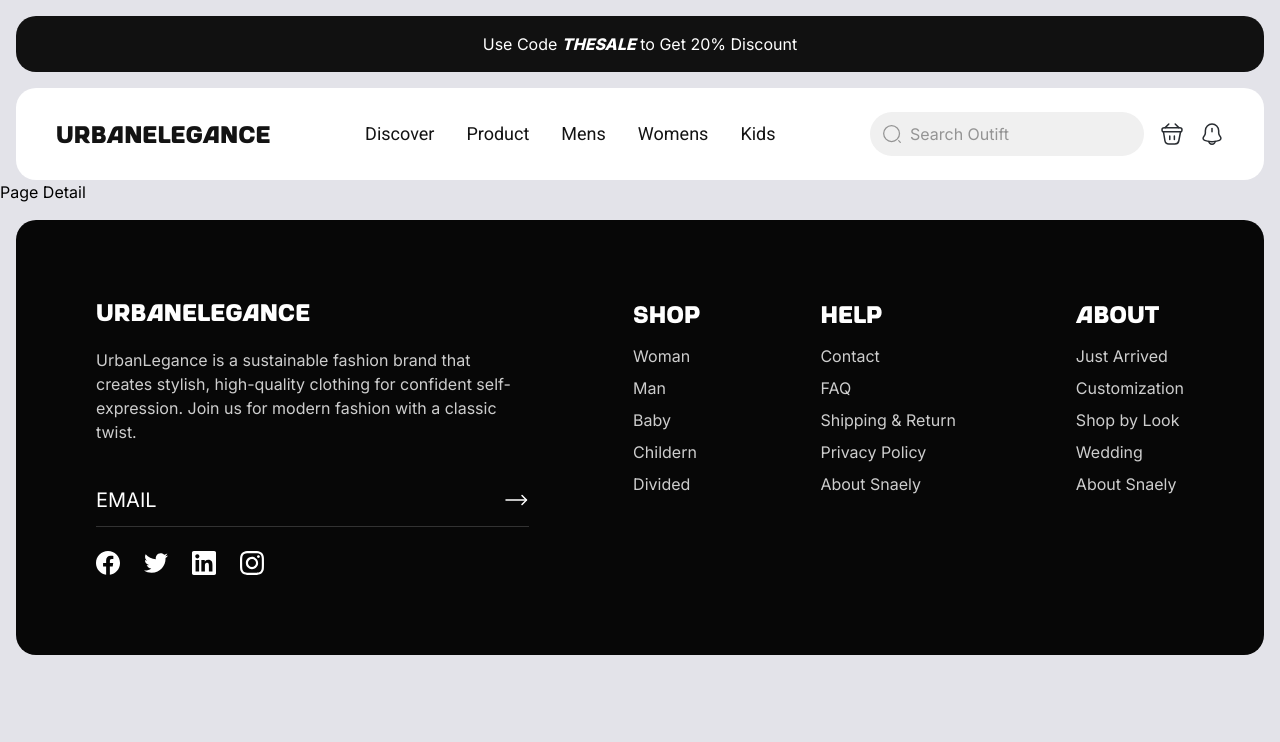
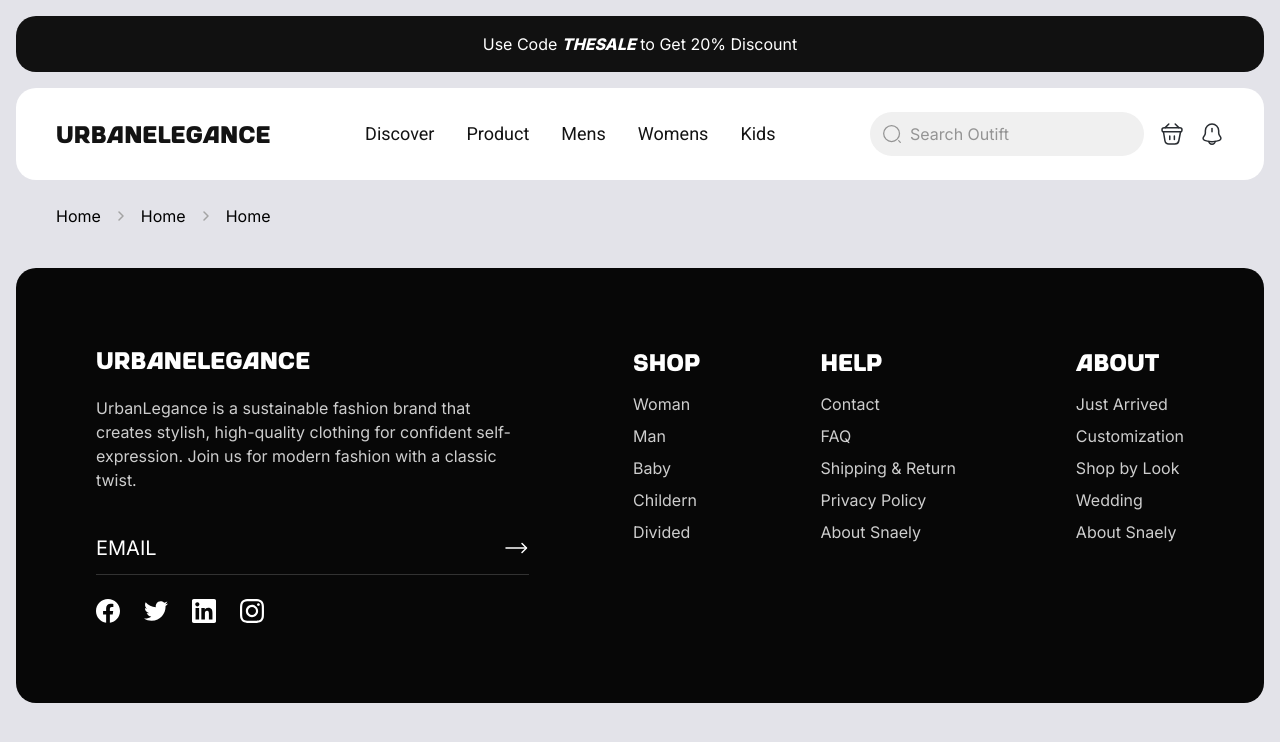
Before and after one commit to iniadnan/nextjs-ecommerce-fashion, a Next.js app: page /product/hello-world in a window 1280 px wide. Shown: the top 742 px of the page. Built offline with nearby package versions, Linux system fonts and the light colour scheme.

Commit message:
add: extract the breadcrumb

```diff
--- a/src/app/(front)/product/[slug]/page.tsx
+++ b/src/app/(front)/product/[slug]/page.tsx
@@ -1,5 +1,13 @@
+import Breadcrumb from "@/components/front/breadcrumb";
+
 export default function Page() {
     return (
-        <h1>Page Detail</h1>
+        <>
+            <div className="w-full px-4">
+                <div className="w-full py-6 px-10">
+                    <Breadcrumb />
+                </div>
+            </div>
+        </>
     )
 }
--- a/src/app/(front)/product/page.tsx
+++ b/src/app/(front)/product/page.tsx
@@ -1,24 +1,14 @@
 import AsideFilter from "@/components/front/aside-filter";
+import Breadcrumb from "@/components/front/breadcrumb";
 import CardProduct from "@/components/front/cards/card-product";
 import Pagination from "@/components/front/pagination";
-import Link from "next/link";
 
 export default function Page() {
     return (
         <>
             <section className="w-full px-4">
                 <div className="w-full py-6 px-10">
-                    <div className="flex items-center gap-x-2 mb-4">
-                        <Link href="/">Home</Link>
-                        <svg width="24" height="24" viewBox="0 0 24 24" fill="none" xmlns="http://www.w3.org/2000/svg">
-                            <path d="M10 16L14 12L10 8" stroke="#A3A3A3" stroke-width="1.5" stroke-linecap="round" stroke-linejoin="round" />
-                        </svg>
-                        <Link href="/">Home</Link>
-                        <svg width="24" height="24" viewBox="0 0 24 24" fill="none" xmlns="http://www.w3.org/2000/svg">
-                            <path d="M10 16L14 12L10 8" stroke="#A3A3A3" stroke-width="1.5" stroke-linecap="round" stroke-linejoin="round" />
-                        </svg>
-                        <Link href="/">Home</Link>
-                    </div>
+                    <Breadcrumb />
                     <div className="flex items-center justify-between">
                         <h1 className="text-[32px] text-[#171717] leading-[40px]">Search Result (48) <span className="text-[#E16F3D]">“Casual”</span></h1>
                         <div className="relative">
--- /dev/null
+++ b/src/components/front/breadcrumb.tsx
@@ -0,0 +1,17 @@
+import Link from "next/link";
+
+export default function Breadcrumb() {
+    return (
+        <div className="flex items-center gap-x-2">
+            <Link href="/">Home</Link>
+            <svg width="24" height="24" viewBox="0 0 24 24" fill="none" xmlns="http://www.w3.org/2000/svg">
+                <path d="M10 16L14 12L10 8" stroke="#A3A3A3" strokeWidth="1.5" strokeLinecap="round" strokeLinejoin="round" />
+            </svg>
+            <Link href="/">Home</Link>
+            <svg width="24" height="24" viewBox="0 0 24 24" fill="none" xmlns="http://www.w3.org/2000/svg">
+                <path d="M10 16L14 12L10 8" stroke="#A3A3A3" strokeWidth="1.5" strokeLinecap="round" strokeLinejoin="round" />
+            </svg>
+            <Link href="/">Home</Link>
+        </div>
+    )
+}
--- a/src/components/front/pagination.tsx
+++ b/src/components/front/pagination.tsx
@@ -3,7 +3,7 @@ export default function Pagination() {
         <div className="h-[32px] w-full flex justify-center items-center gap-x-3 text-base text-[#171717]">
             <button type="button" className="h-full flex items-center gap-x-2 px-2 rounded-full border border-[#E5E5E5]">
                 <svg width="25" height="24" viewBox="0 0 25 24" fill="none" xmlns="http://www.w3.org/2000/svg">
-                    <path d="M14.9863 8L10.9863 12L14.9863 16" stroke="#171717" stroke-width="1.5" stroke-linecap="round" stroke-linejoin="round" />
+                    <path d="M14.9863 8L10.9863 12L14.9863 16" stroke="#171717" strokeWidth="1.5" strokeLinecap="round" strokeLinejoin="round" />
                 </svg>
                 Previous
             </button>
@@ -15,7 +15,7 @@ export default function Pagination() {
             <button type="button" className="h-full flex items-center gap-x-2 px-2 rounded-full border border-[#E5E5E5]">
                 Next
                 <svg width="25" height="24" viewBox="0 0 25 24" fill="none" xmlns="http://www.w3.org/2000/svg">
-                    <path d="M10.9863 16L14.9863 12L10.9863 8" stroke="#171717" stroke-width="1.5" stroke-linecap="round" stroke-linejoin="round" />
+                    <path d="M10.9863 16L14.9863 12L10.9863 8" stroke="#171717" strokeWidth="1.5" strokeLinecap="round" strokeLinejoin="round" />
                 </svg>
             </button>
         </div>
```
